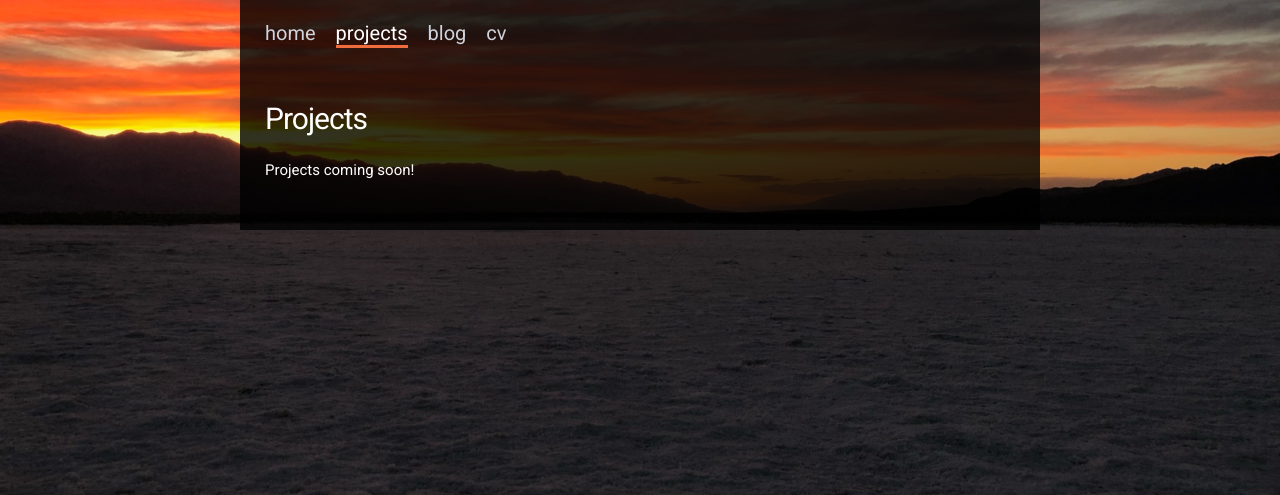
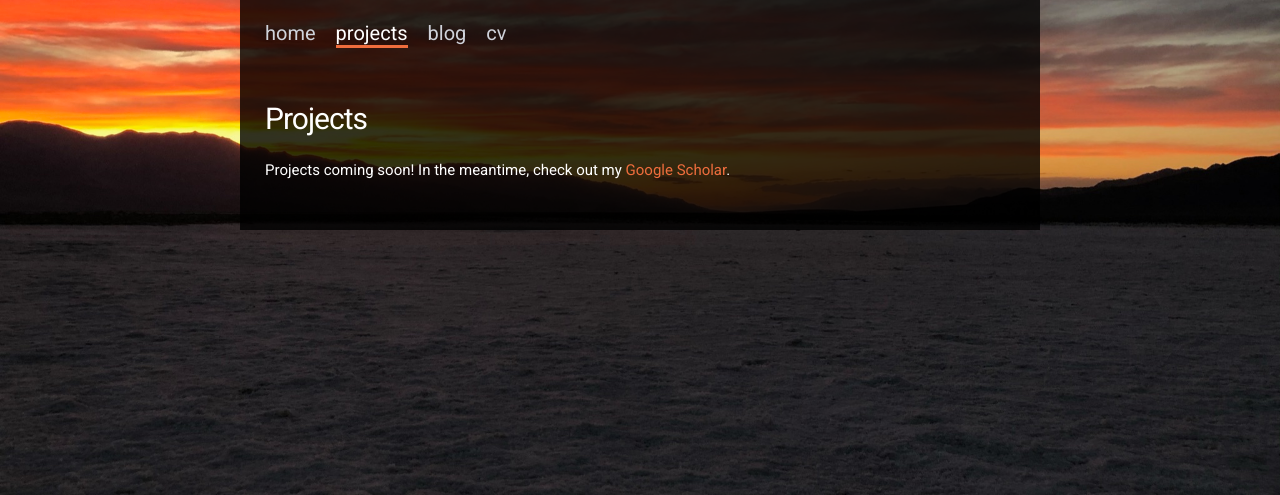
Before and after one commit to glennpalmer/glennpalmer.github.io, a plain HTML site: page index.html in a window 1280 px wide. Both pictures are taken after a click on the link "projects". Shown: the part 305-800 px from the top of the page. Drawn offline with nearby package versions, Linux system fonts and the light colour scheme.

Commit message:
adding google scholar link

```diff
--- a/index.html
+++ b/index.html
@@ -56,7 +56,7 @@
           <div id="projects" class="content-region hide">
             <h2>Projects</h2>
             <p>
-              Projects coming soon!
+              Projects coming soon! In the meantime, check out my <a href="https://scholar.google.com/citations?user=hnLiY2gAAAAJ&hl=en">Google Scholar</a>.
             </p>
           </div>
 
```
